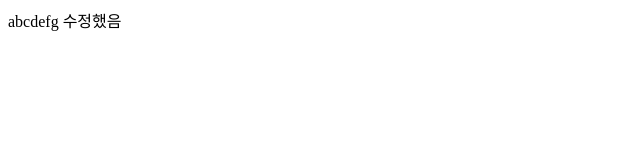
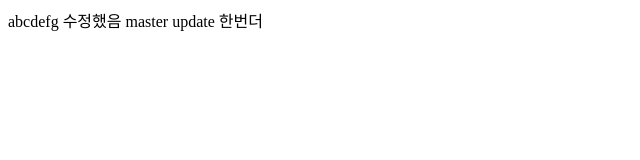
Before and after one commit to S-ClassPrac1/test, a plain HTML site: page gitprac/web/index.html in a window 1280 px wide. Shown: the whole page, without its empty margins (0-640 px from the left). Drawn offline with Linux system fonts and the light colour scheme.

Commit message:
master 따로 커밋

```diff
--- a/gitprac/web/index.html
+++ b/gitprac/web/index.html
@@ -8,5 +8,7 @@
 abcdefg
 
 수정했음
+
+master update 한번더
 </body>
 </html>
```
